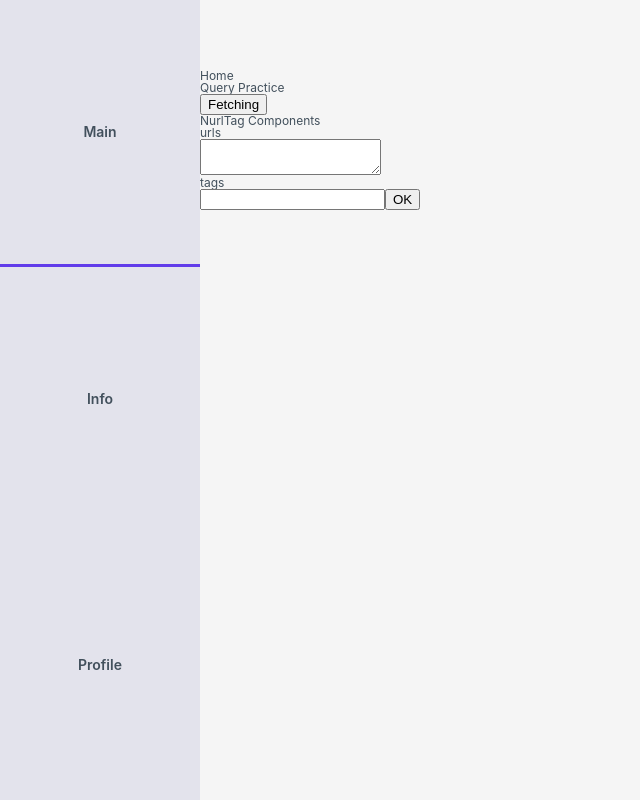
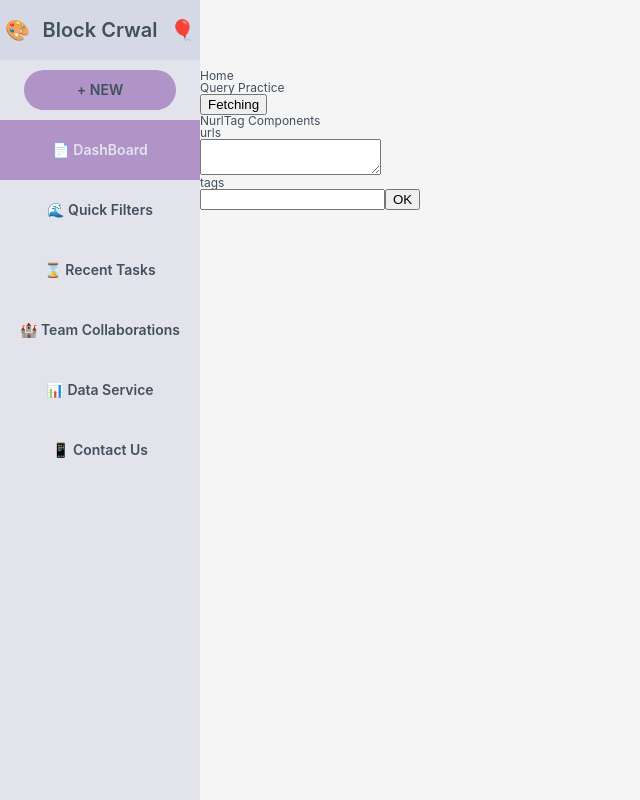
Before and after one commit to DosImpact/blockCrawl_frontend, a React (Create React App) app: page / in a window 1280 px wide. Shown: the whole page, without its empty margins (0-640 px from the left). Built offline with nearby package versions, Linux system fonts and the light colour scheme.

Commit message:
update docs,header desgin

```diff
--- a/src/components/Header.js
+++ b/src/components/Header.js
@@ -5,15 +5,38 @@ import styled from "styled-components";
 export default withRouter(({ location: { pathname } }) => (
   <Header>
     {console.log(pathname)}
-    <List>
+    <List className="Header__List">
+      <ListItem>
+        <div className="listItem__Header">
+          <span>🎨</span>
+          <span>Block Crwal</span>
+          <span>🎈</span>
+        </div>
+      </ListItem>
+      <ListItem>
+        <div className="listItem__New">
+          <div className="listItem__NewContainer">
+            <div>+ NEW</div>
+          </div>
+        </div>
+      </ListItem>
       <ListItem current={pathname === "/" ? true : false}>
-        <SLink to={{ pathname: "/" }}>Main</SLink>
+        <SLink to={{ pathname: "/" }}>📄 DashBoard</SLink>
       </ListItem>
       <ListItem current={pathname === "/info" ? true : false}>
-        <SLink to={{ pathname: "/info" }}>Info</SLink>
+        <SLink to={{ pathname: "/info" }}>🌊 Quick Filters</SLink>
       </ListItem>
       <ListItem current={pathname === "/profile" ? true : false}>
-        <SLink to={{ pathname: "/profile" }}>Profile</SLink>
+        <SLink to={{ pathname: "/profile" }}>⌛️ Recent Tasks</SLink>
+      </ListItem>
+      <ListItem current={pathname === "/Team" ? true : false}>
+        <SLink to={{ pathname: "/Team" }}>🏰 Team Collaborations</SLink>
+      </ListItem>
+      <ListItem current={pathname === "/DataService" ? true : false}>
+        <SLink to={{ pathname: "/DataService" }}>📊 Data Service</SLink>
+      </ListItem>
+      <ListItem current={pathname === "/Contact" ? true : false}>
+        <SLink to={{ pathname: "/Contact" }}>📱 Contact Us</SLink>
       </ListItem>
     </List>
   </Header>
@@ -29,6 +52,34 @@ const Header = styled.header`
   color: ${(props) => props.theme.darkColor};
   font-weight: 600;
   font-size: 14px;
+
+  .listItem__Header {
+    height: 60px;
+    width: 100%;
+    background-color: ${(props) => props.theme.grayColor};
+    display: flex;
+    padding: 5px;
+    justify-content: space-between;
+    align-items: center;
+    font-size: 20px;
+  }
+  .listItem__New {
+    display: flex;
+    padding: 5px;
+    width: 100%;
+    justify-content: center;
+    align-items: center;
+
+    .listItem__NewContainer {
+      background-color: ${(props) => props.theme.lightPupleColor};
+      width: 80%;
+      height: 40px;
+      border-radius: 50px;
+      display: flex;
+      justify-content: center;
+      align-items: center;
+    }
+  }
 `;
 
 const List = styled.ul`
@@ -38,14 +89,22 @@ const List = styled.ul`
 `;
 
 const ListItem = styled.li`
-  height: 100%;
-  border-bottom: 3px solid
-    ${(props) => (props.current ? props.theme.pupleColor : "transparent")};
+  height: 60px;
+  width: 100%;
+  /* border: 3px solid
+    ${(props) => (props.current ? props.theme.pupleColor : "transparent")}; */
+  background-color: ${(props) =>
+    props.current ? props.theme.lightPupleColor : ""};
+  color: ${(props) => (props.current ? props.theme.lightGrayColor : "")};
   transition: all 0.5s ease-in-out;
+  display: flex;
+  justify-content: center;
+  align-items: center;
 `;
 
 const SLink = styled(Link)`
   height: 100%;
+  width: 100%;
   display: flex;
   justify-content: center;
   align-items: center;
--- a/src/styles/theme.js
+++ b/src/styles/theme.js
@@ -9,4 +9,6 @@ export default {
 
   darkColor: "#42505C",
   lightDarkColor: "#B9BDC4",
+
+  listSize: "60px",
 };
```
Also changed, not shown: src/components/Crwal/NurlTag.js (+0 -17 lines), 4 other files (tests, documents, lock files or other folders).
